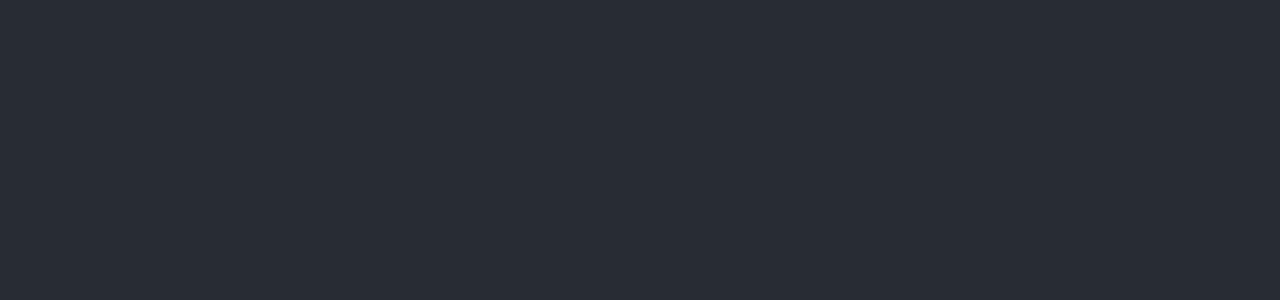
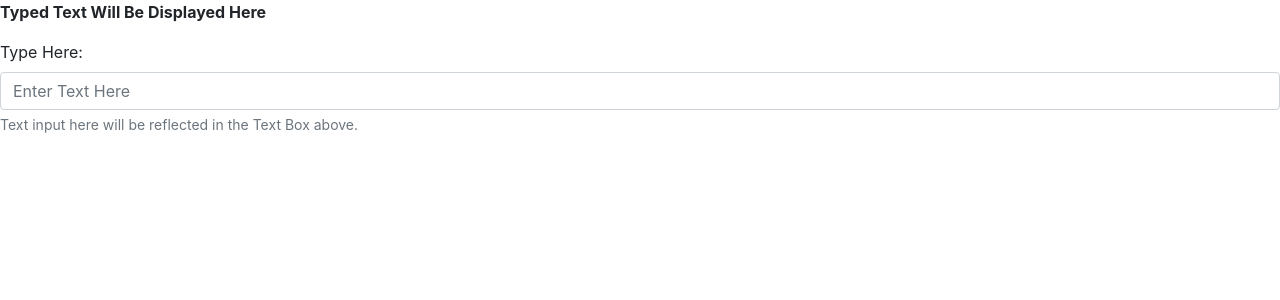
Before and after one commit to g00nd0/textInputBox, a React (Create React App) app in the folder client-react/: page / in a window 1280 px wide. Shown: the top 300 px of the page. Built offline with nearby package versions, Linux system fonts and the light colour scheme.

Commit message:
Add text input output, and show changes from user input

```diff
--- a/client-react/package.json
+++ b/client-react/package.json
@@ -6,7 +6,9 @@
     "@testing-library/jest-dom": "5.11.9",
     "@testing-library/react": "11.2.5",
     "@testing-library/user-event": "12.8.1",
+    "bootstrap": "4.6.0",
     "react": "^17.0.1",
+    "react-bootstrap": "1.5.1",
     "react-dom": "^17.0.1",
     "react-scripts": "4.0.3",
     "web-vitals": "1.1.0"
--- a/client-react/src/App.js
+++ b/client-react/src/App.js
@@ -1,11 +1,13 @@
 import logo from "./logo.svg";
 import "./App.css";
+import TextDisplay from "./components/textDisplay/TextDisplay";
+import "bootstrap/dist/css/bootstrap.min.css";
 
 function App() {
   return (
     <div className="App">
-      <header className="App-header">
-        {/* <img src={logo} className="App-logo" alt="logo" />
+      {/* <header className="App-header">
+        <img src={logo} className="App-logo" alt="logo" />
         <p>
           Edit <code>src/App.js</code> and save to reload.
         </p>
@@ -16,9 +18,11 @@
           rel="noopener noreferrer"
         >
           Learn React
-        </a> */}
-      </header>
-      <body className="body"></body>
+        </a>
+      </header> */}
+      <body className="body">
+        <TextDisplay />
+      </body>
     </div>
   );
 }
--- /dev/null
+++ b/client-react/src/components/textDisplay/TextDisplay.js
@@ -0,0 +1,16 @@
+import React, { useState } from "react";
+import TextOutput from "./TextOutput";
+import TextInput from "./TextInput";
+
+const defaultText = "Typed Text Will Be Displayed Here";
+
+const TextDisplay = () => {
+  const [currentText, setCurrentText] = useState(defaultText);
+  return (
+    <>
+      <TextOutput text={currentText} defaultText={defaultText} />
+      <TextInput enteredText={setCurrentText} />
+    </>
+  );
+};
+export default TextDisplay;
--- /dev/null
+++ b/client-react/src/components/textDisplay/TextInput.js
@@ -0,0 +1,25 @@
+import React from "react";
+import { Form } from "react-bootstrap";
+
+const TextInput = ({ enteredText }) => {
+  return (
+    <>
+      <Form>
+        <Form.Group controlId="textInput">
+          <Form.Label>Type Here:</Form.Label>
+          <Form.Control
+            type="text"
+            placeholder="Enter Text Here"
+            onChange={(event) => {
+              enteredText(event.target.value);
+            }}
+          />
+          <Form.Text className="text-muted">
+            Text input here will be reflected in the Text Box above.
+          </Form.Text>
+        </Form.Group>
+      </Form>
+    </>
+  );
+};
+export default TextInput;
--- /dev/null
+++ b/client-react/src/components/textDisplay/TextOutput.js
@@ -0,0 +1,12 @@
+import React from "react";
+
+// const inputText = "Typed Text Will Be Displayed Here";
+
+const TextOutput = ({ text, defaultText }) => {
+  return (
+    <p>
+      <b>{text === "" ? defaultText : text}</b>
+    </p>
+  );
+};
+export default TextOutput;
--- a/package.json
+++ b/package.json
@@ -4,7 +4,7 @@
   "description": "",
   "main": "index.js",
   "scripts": {
-    "start": "cd client && npm start",
+    "start": "cd client-react && npm start",
     "test": "echo \"Error: no test specified\" && exit 1"
   },
   "author": "",
```
Also changed, not shown: client-react/src/components/textInput.js (deleted), client-react/src/components/textOutput.js (deleted), 1 other file (tests, documents, lock files or other folders).
